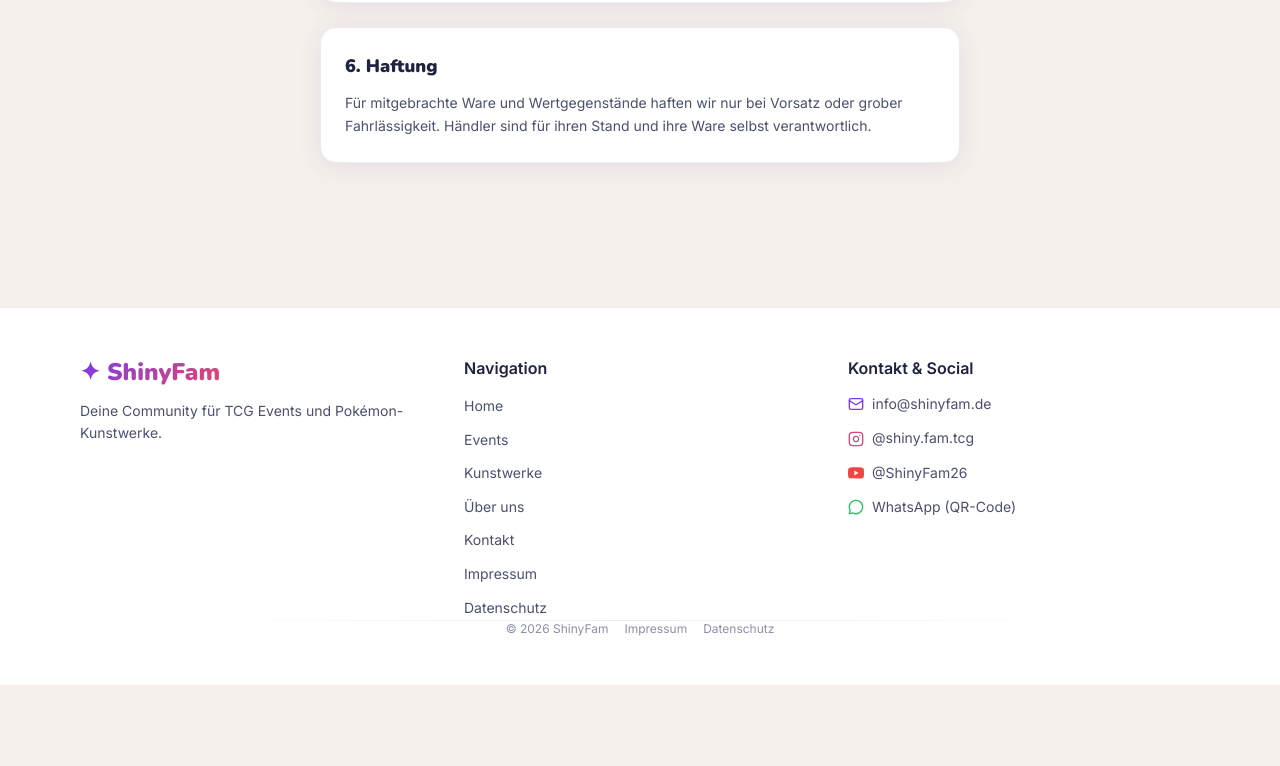
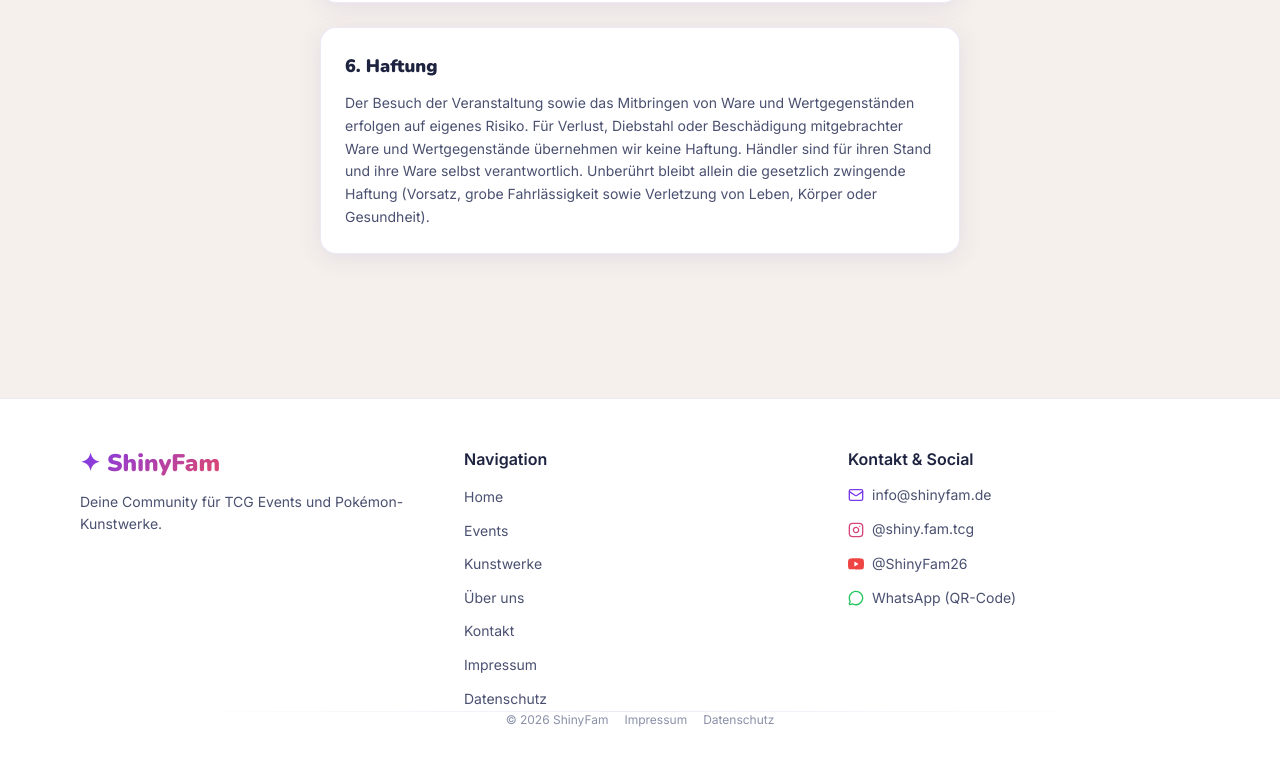
Before and after one commit to StefanHenke85/shinyfam, a React (Vite) app: page /ticket-bedingungen in a window 1280 px wide. Shown: the part 1276-2042 px from the top of the page. Before the commit the page ends 1961 px from the top, so only its background shows below. Built offline with nearby package versions, Linux system fonts and the light colour scheme; no server answers.

Commit message:
Ticketbedingungen: Haftung - eigenes Risiko, keine Haftung fuer mitgebrachte Ware
Co-Authored-By: Claude Opus 5.5 <noreply@anthropic.com>

```diff
--- a/src/pages/TicketBedingungen.tsx
+++ b/src/pages/TicketBedingungen.tsx
@@ -48,8 +48,10 @@ export default function TicketBedingungen() {
           <section className={sec}>
             <h2 className={h}>6. Haftung</h2>
             <p className={p}>
-              Für mitgebrachte Ware und Wertgegenstände haften wir nur bei Vorsatz oder grober Fahrlässigkeit. Händler sind für ihren Stand
-              und ihre Ware selbst verantwortlich.
+              Der Besuch der Veranstaltung sowie das Mitbringen von Ware und Wertgegenständen erfolgen auf eigenes Risiko. Für Verlust,
+              Diebstahl oder Beschädigung mitgebrachter Ware und Wertgegenstände übernehmen wir keine Haftung. Händler sind für ihren Stand
+              und ihre Ware selbst verantwortlich. Unberührt bleibt allein die gesetzlich zwingende Haftung (Vorsatz, grobe Fahrlässigkeit
+              sowie Verletzung von Leben, Körper oder Gesundheit).
             </p>
           </section>
         </div>
```
